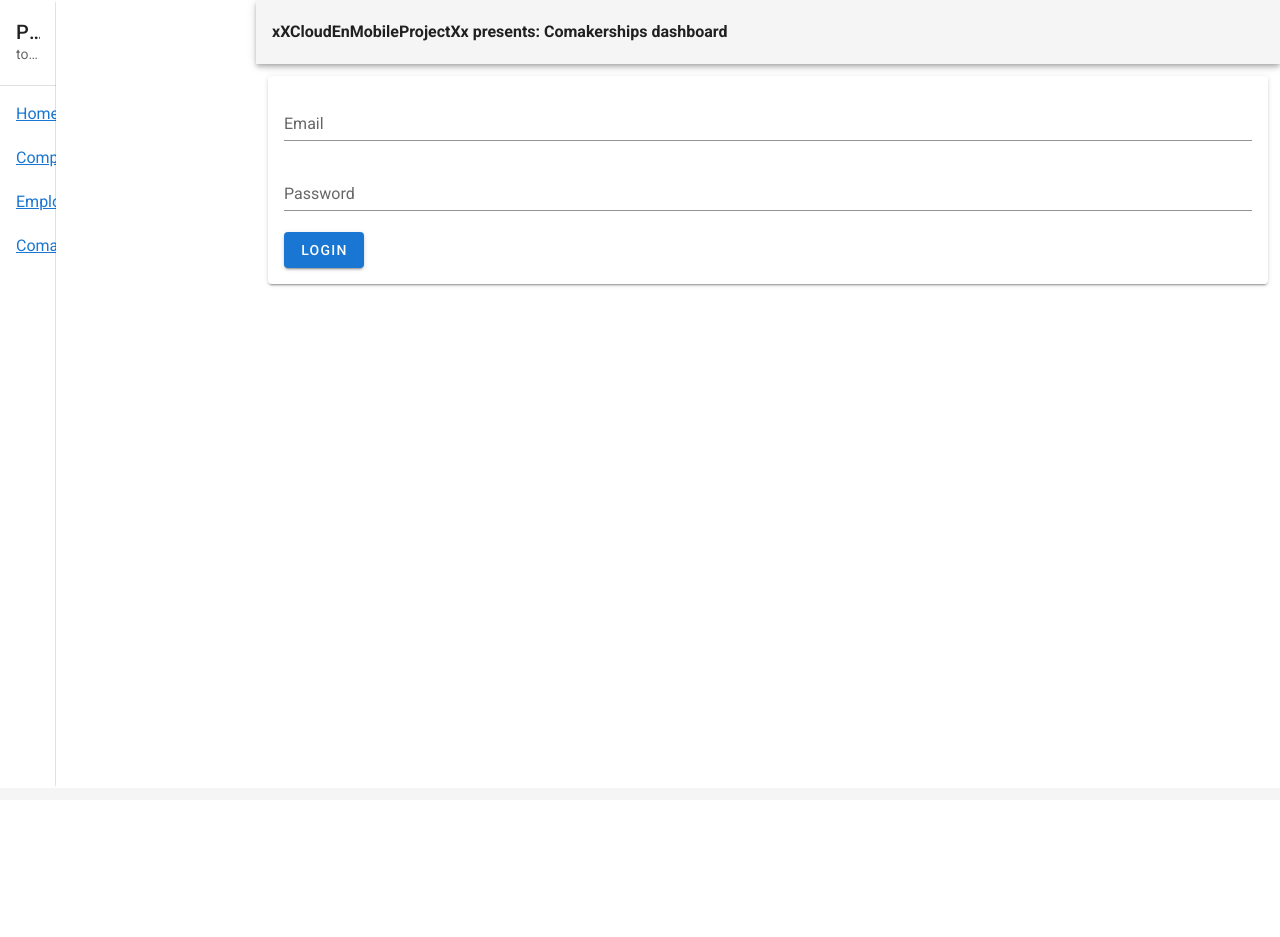
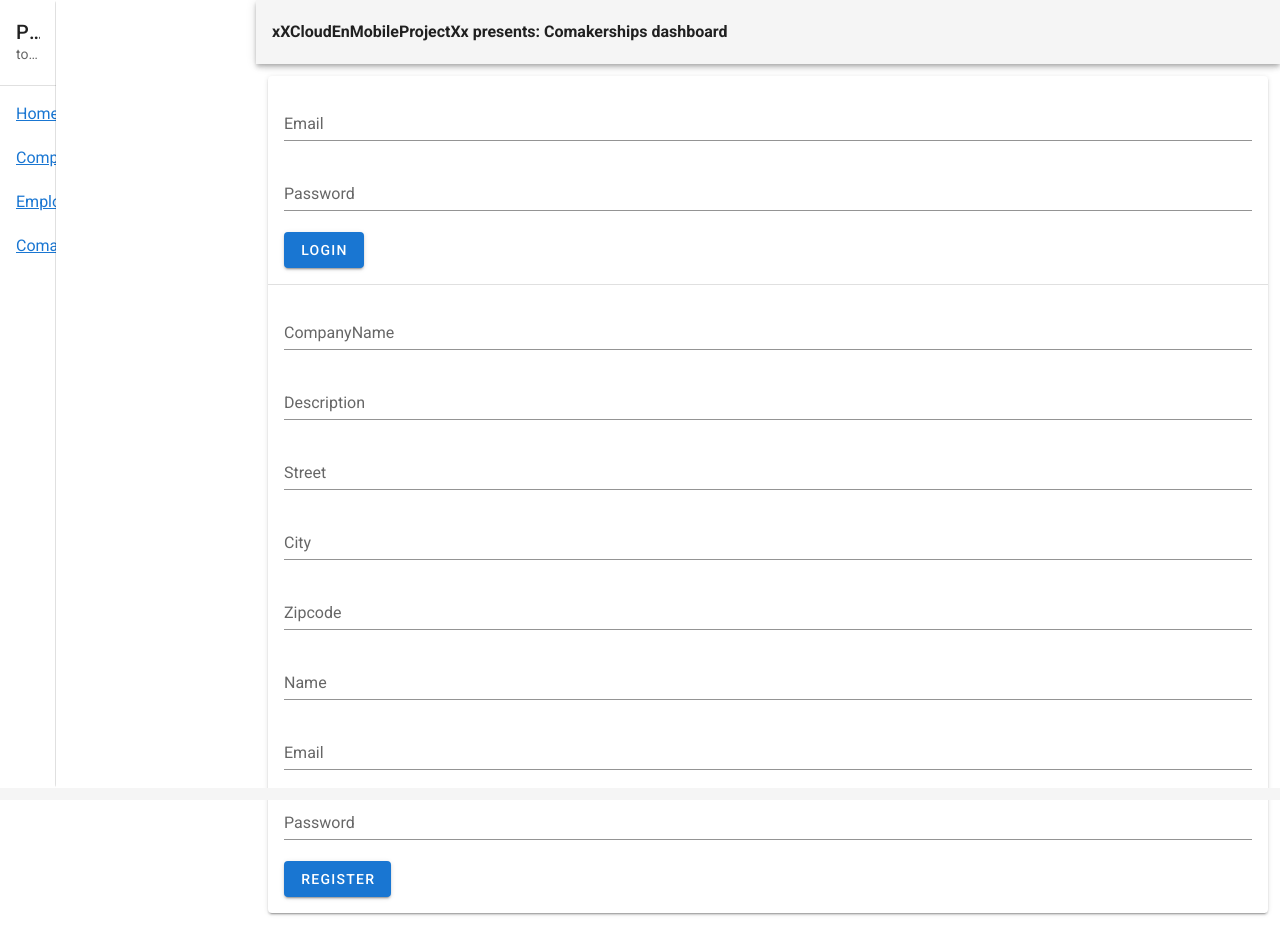
Before and after one commit to Jmoritdev/ComakershipsFrontend, a Vue app: page / in a window 1280 px wide. Before the commit the page ends 800 px from the top, so only its background shows below. Built offline with nearby package versions, Linux system fonts and the light colour scheme.

Commit message:
Register works

```diff
--- a/src/components/Login.vue
+++ b/src/components/Login.vue
@@ -19,6 +19,44 @@
           ></v-text-field>
           <v-btn color="primary" @click="login"> Login</v-btn>
         </v-card-text>
+        <v-divider></v-divider>
+        <v-card-text>
+          <v-text-field
+              v-model="registerData.name"
+              label="CompanyName"
+          ></v-text-field>
+          <v-text-field
+              v-model="registerData.description"
+              label="Description"
+          ></v-text-field>
+          <v-text-field
+              v-model="registerData.street"
+              label="Street"
+          ></v-text-field>
+          <v-text-field
+              v-model="registerData.city"
+              label="City"
+          ></v-text-field>
+          <v-text-field
+              v-model="registerData.zipcode"
+              label="Zipcode"
+          ></v-text-field>
+
+          <v-text-field
+              v-model="registerData.CompanyUser.name"
+              label="Name"
+          ></v-text-field>
+          <v-text-field
+              v-model="registerData.CompanyUser.email"
+              label="Email"
+          ></v-text-field>
+          <v-text-field
+              v-model="registerData.CompanyUser.password"
+              type="Password"
+              label="Password"
+          ></v-text-field>
+          <v-btn color="primary" @click="register"> Register </v-btn>
+        </v-card-text>
       </v-card>
 
       <v-card v-if="$store.state.user.token !== null">
@@ -37,12 +75,28 @@ export default {
         email: "",
         password: "",
       },
+      registerData: {
+        name: "",
+        description: "",
+        street: "",
+        city: "",
+        zipcode: "",
+        CompanyUser: {
+            name: "",
+            email: "",
+            password: ""
+        }
+      }
     }
   },
   methods: {
     async login() {
       await this.$store.dispatch("login", this.authData);
     },
+    async register() {
+      await this.$store.dispatch("register", this.registerData)
+      Object.assign(this.$data, this.$options.data())
+    }
   },
   computed: {
   }
--- a/src/store/user.js
+++ b/src/store/user.js
@@ -19,7 +19,7 @@ export const userStore = {
             state.name = userData.name;
             state.email = userData.email;
         },
-        resetState(state) {
+        resetUserState(state) {
             state.token = null;
             state.userId = null;
             state.userType = null;
@@ -29,7 +29,6 @@ export const userStore = {
     },
     actions: {
         login({commit}, authData) {
-
             axios
                 .post("api/login", {
                     email: authData.email,
@@ -54,10 +53,24 @@ export const userStore = {
                 });
 
         },
+        // eslint-disable-next-line no-empty-pattern
+        register({}, newUserData) {
+            axios
+                .post('api/company', newUserData)
+                .then((response) => {
+                    console.log(response.data)
+                    alert(response.data);
+                }).catch((error) => {
+                this.error = error;
+            })
+        },
 
         logout({commit}) {
-            commit('resetState');
-            router.push({ name: 'Home'});
+            commit('resetUserState');
+            commit('resetCompanyState');
+            commit('resetEmployeeState');
+            commit('resetComakershipState');
+            router.push({name: 'Home'});
         },
 
         getUser({commit}, id) {
@@ -76,6 +89,7 @@ export const userStore = {
                     alert("something went wrong while getting userdata");
                 });
         }
+
     },
     getters: {
         isAuthenticated(state) {
```
